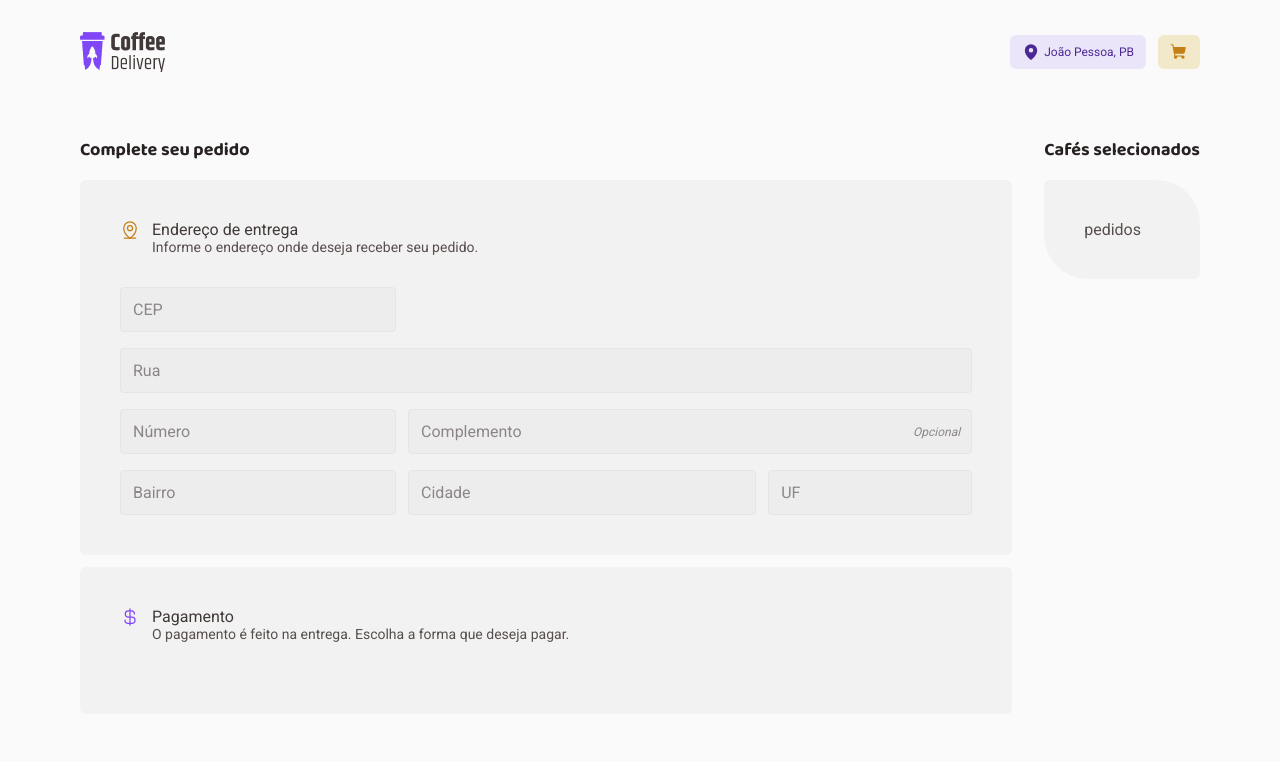
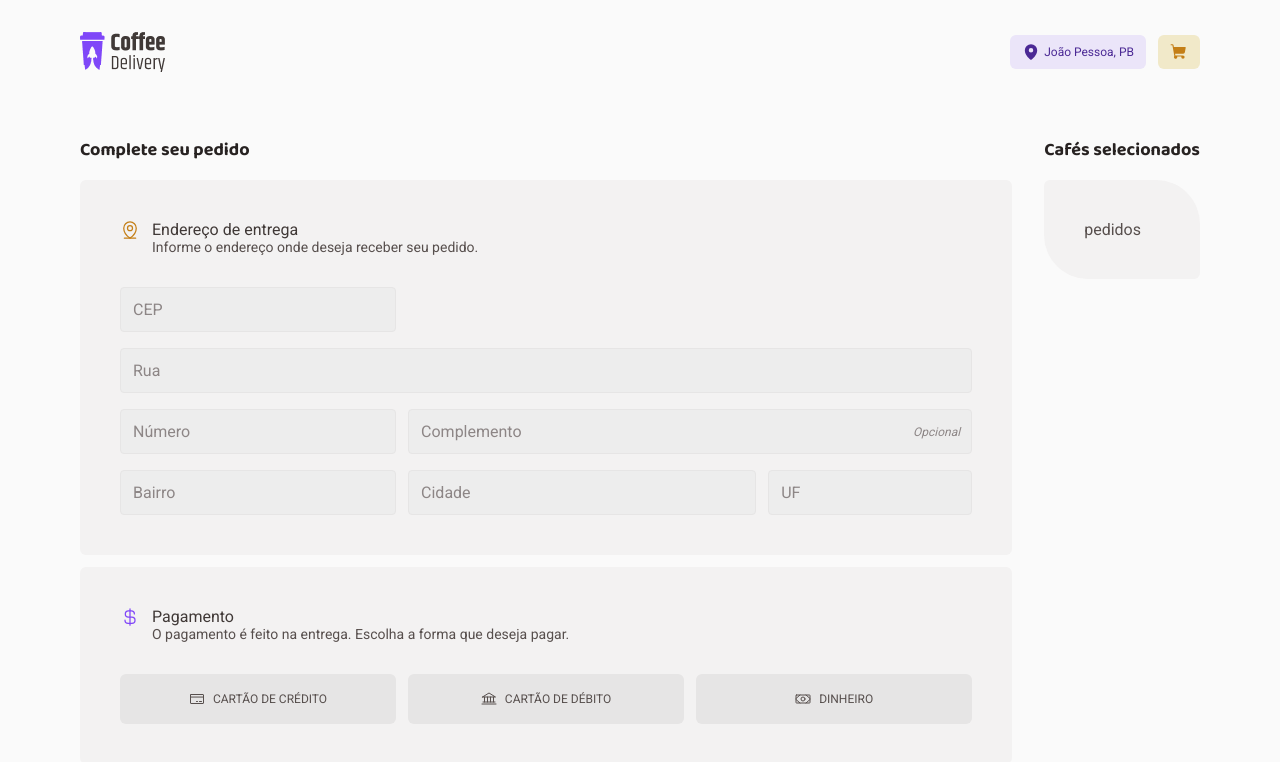
Before and after one commit to carlos3duardo/coffee-delivery, a React (Vite) app: page /checkout in a window 1280 px wide. Shown: the top 762 px of the page. Built offline with nearby package versions, Linux system fonts and the light colour scheme.

Commit message:
Adicionando opções de pagamento

```diff
--- a/src/pages/Checkout/index.tsx
+++ b/src/pages/Checkout/index.tsx
@@ -1,5 +1,5 @@
-import { CurrencyDollar, MapPinLine } from "phosphor-react";
-import { CheckoutContainer, CardFormAddress, OrderInfo, CardPaymentMethod, ShoppingCart, Sidebar, CardTitle, FormGrid, GridItem, FormInput } from "./styles";
+import { Bank, CreditCard, CurrencyDollar, MapPinLine, Money } from "phosphor-react";
+import { CheckoutContainer, CardFormAddress, OrderInfo, CardPaymentMethod, ShoppingCart, Sidebar, CardTitle, FormGrid, GridItem, FormInput, CardPaymentMethodOptions } from "./styles";
 
 export function Checkout() {
   return (
@@ -35,6 +35,23 @@ export function Checkout() {
               <span>O pagamento é feito na entrega. Escolha a forma que deseja pagar.</span>
             </div>
           </CardTitle>
+
+          <CardPaymentMethodOptions>
+            <ul>
+              <li>
+                <input type="radio" name="payment_method" id="credito" value="Cartão de Crédito" />
+                <label htmlFor="credito"><CreditCard size="1rem" />Cartão de Crédito</label>
+              </li>
+              <li>
+                <input type="radio" name="payment_method" id="debito" value="Cartão de Débito" />
+                <label htmlFor="debito"><Bank size="1rem" /> Cartão de Débito</label>
+              </li>
+              <li>
+                <input type="radio" name="payment_method" id="dinheiro" value="Dinheiro" />
+                <label htmlFor="dinheiro"><Money size="1rem" />Dinheiro</label>
+              </li>
+            </ul>
+          </CardPaymentMethodOptions>
         </CardPaymentMethod>
       </OrderInfo>
 
--- a/src/pages/Checkout/styles.ts
+++ b/src/pages/Checkout/styles.ts
@@ -7,6 +7,10 @@ export const CheckoutContainer = styled.form`
   max-width: 70rem;
   margin: 2rem auto 4rem auto;
 `
+export type ColorIcon = 'purple' | 'yellowDark';
+interface CardTitleProps {
+  colorIcon?: ColorIcon;
+}
 
 export const CardTitle = styled.div<CardTitleProps>`
   display: flex;
@@ -120,10 +124,53 @@ export const CardPaymentMethod = styled.div`
   border-radius: 6px;
 `
 
-export type ColorIcon = 'purple' | 'yellowDark';
-interface CardTitleProps {
-  colorIcon?: ColorIcon;
-}
+export const CardPaymentMethodOptions = styled.div`
+  ul {
+    display: grid;
+    grid-template-columns: repeat(3, 1fr);
+    gap: 0.75rem;
+
+    list-style: none;
+
+    li {
+      input {
+        width: 0;
+        height: 0;
+        position: absolute;
+        left: -9999px;
+
+        & + label {
+          background-color: ${(props) => props.theme.baseButton};
+          text-transform: uppercase;
+          font-size: 0.75rem;
+          padding: 1rem;
+          border-radius: 6px;
+
+          display: flex;
+          align-items: center;
+          gap: 0.5rem;
+          justify-content: center;
+
+          cursor: pointer;
+
+          border: 1px solid transparent;
+
+          transition: all 0.2s ease;
+
+          &:hover {
+            background-color: ${(props) => props.theme.baseHover};
+          }
+        }
+
+        &:checked + label {
+          background-color: ${(props) => props.theme.purpleLight};
+          border: 1px solid ${(props) => props.theme.purple};
+        }
+      }
+
+    }
+  }
+`
 
 export const ShoppingCart = styled.div`
   background-color: ${(props) => props.theme.baseCard};
```
